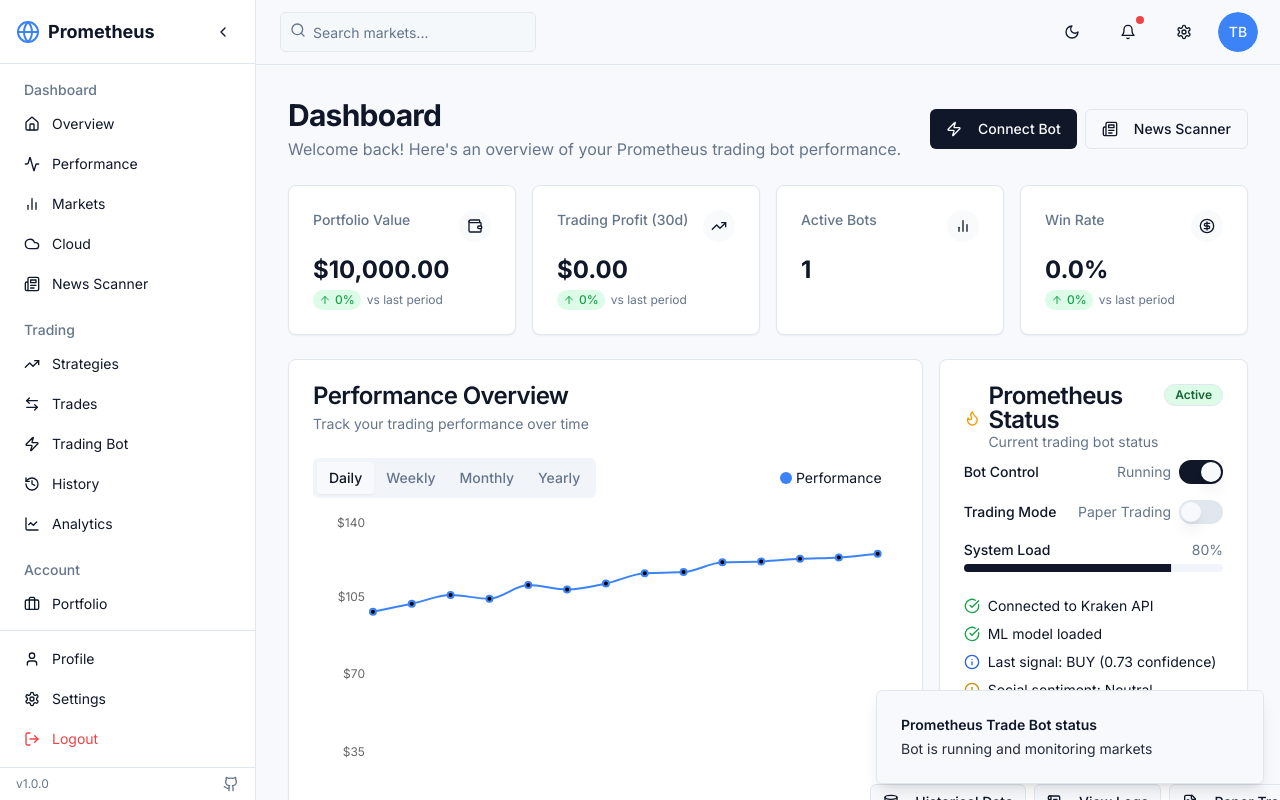
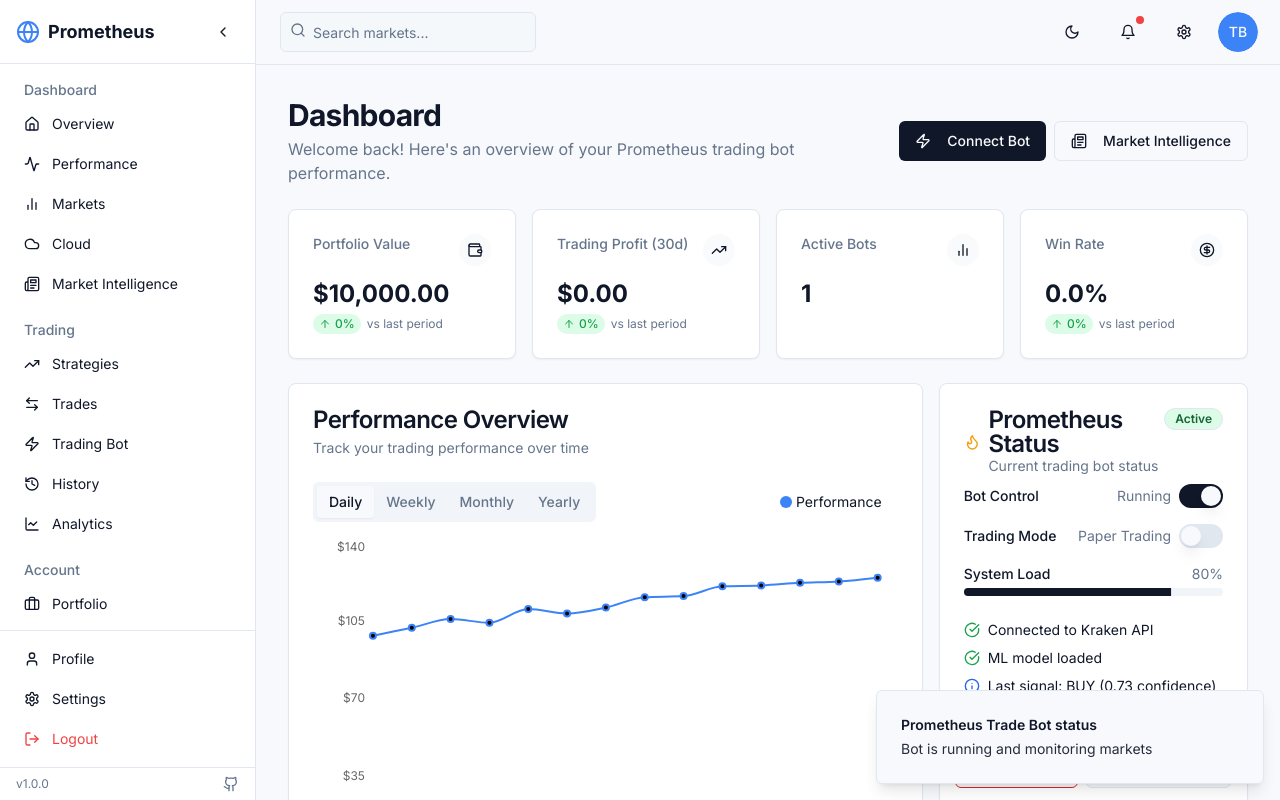
Before and after one commit to DanielePL/prometheus-trading-bot, a React (Vite) app: page /dashboard in a window 1280 px wide. Shown: the top 800 px of the page. Built offline with nearby package versions, Linux system fonts and the light colour scheme.

Commit message:
Rename News Scanner to Market Intelligence
Renamed the News Scanner page to Market Intelligence for better clarity and broader scope.

```diff
--- a/src/components/layout/Sidebar.tsx
+++ b/src/components/layout/Sidebar.tsx
@@ -1,4 +1,3 @@
-
 import React from 'react';
 import { Link, useLocation } from 'react-router-dom';
 import {
@@ -55,7 +54,6 @@ export const Sidebar = ({ isOpen, toggleSidebar }: SidebarProps) => {
 
   return (
     <>
-      {/* Mobile sidebar backdrop */}
       {isOpen && (
         <div
           className="fixed inset-0 z-40 bg-background/80 backdrop-blur-sm md:hidden"
@@ -63,7 +61,6 @@ export const Sidebar = ({ isOpen, toggleSidebar }: SidebarProps) => {
         />
       )}
 
-      {/* Sidebar */}
       <aside
         className={cn(
           "fixed top-0 bottom-0 left-0 z-50 w-64 border-r bg-card",
@@ -72,7 +69,6 @@ export const Sidebar = ({ isOpen, toggleSidebar }: SidebarProps) => {
           "flex flex-col"
         )}
       >
-        {/* Logo Area */}
         <div className="py-6 px-4 flex justify-between items-center border-b h-16">
           <div className="flex items-center gap-2">
             {isOpen ? (
@@ -94,14 +90,13 @@ export const Sidebar = ({ isOpen, toggleSidebar }: SidebarProps) => {
           </Button>
         </div>
 
-        {/* Navigation */}
         <div className="flex-1 overflow-y-auto py-2 px-2">
           <SidebarSection title={isOpen ? "Dashboard" : ""}>
             <SidebarItem icon={Home} label="Overview" to="/" active={currentPath === '/'} />
             <SidebarItem icon={Activity} label="Performance" to="/performance" active={currentPath === '/performance'} />
             <SidebarItem icon={BarChart2} label="Markets" to="/markets" active={currentPath === '/markets'} />
             <SidebarItem icon={Cloud} label="Cloud" to="/cloud" active={currentPath === '/cloud'} />
-            <SidebarItem icon={Newspaper} label="News Scanner" to="/news-scanner" active={currentPath === '/news-scanner'} />
+            <SidebarItem icon={Newspaper} label="Market Intelligence" to="/news-scanner" active={currentPath === '/news-scanner'} />
           </SidebarSection>
 
           <SidebarSection title={isOpen ? "Trading" : ""}>
--- a/src/components/trading/indicators/BullRunIndicator.tsx
+++ b/src/components/trading/indicators/BullRunIndicator.tsx
@@ -24,7 +24,7 @@ export const BullRunIndicator: React.FC<BullRunIndicatorProps> = ({
   const [stopLossPercentage, setStopLossPercentage] = useState(initialStopLossPercentage);
   const [isAutoScanning, setIsAutoScanning] = useState(false);
   const [scanInterval, setScanInterval] = useState<NodeJS.Timeout | null>(null);
-  const [lastScanTime, setLastScanTime] = useState(lastDetected);
+  const [lastScanTime, setLastScanTime] = useState<string>(lastDetected); // Fixed type issue here
 
   // Format confidence as percentage
   const formattedConfidence = `${Math.round(confidence * 100)}%`;
--- a/src/pages/Dashboard.tsx
+++ b/src/pages/Dashboard.tsx
@@ -1,3 +1,4 @@
+
 import React from 'react';
 import { AppLayout } from '@/components/layout/AppLayout';
 import { StatsCard } from '@/components/dashboard/StatsCard';
@@ -47,7 +48,7 @@ const Dashboard = () => {
             <Button variant="outline" asChild>
               <Link to="/news-scanner">
                 <Newspaper className="mr-2 h-4 w-4" />
-                News Scanner
+                Market Intelligence
               </Link>
             </Button>
           </div>
--- a/src/pages/NewsScanner.tsx
+++ b/src/pages/NewsScanner.tsx
@@ -76,7 +76,6 @@ const NewsScanner = () => {
                 </div>
 
                 <div className="space-y-6">
-                  {/* No need to control BullRunIndicator from here anymore, it's self-contained */}
                   <BullRunIndicator
                     isBullRun={isBullRun}
                     confidence={0.78}
```
